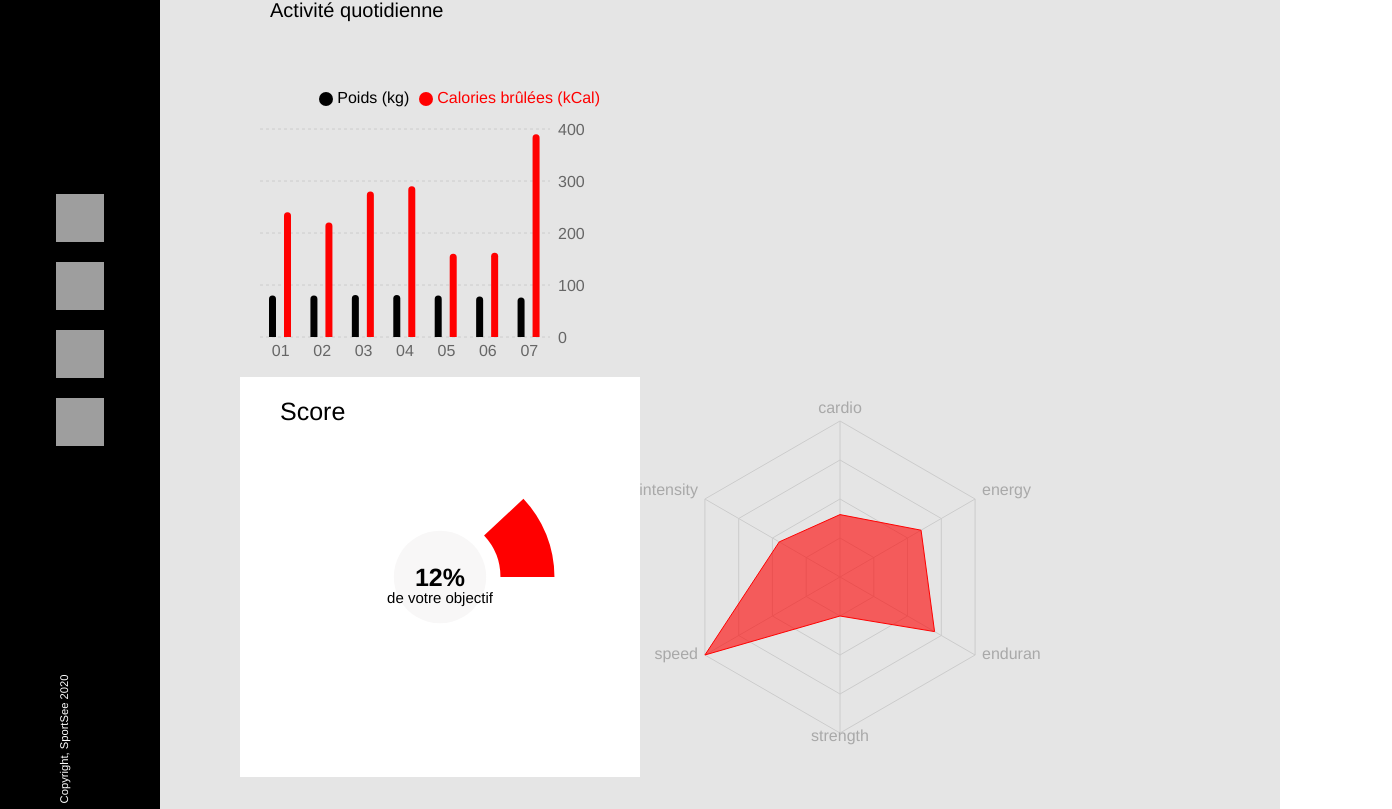
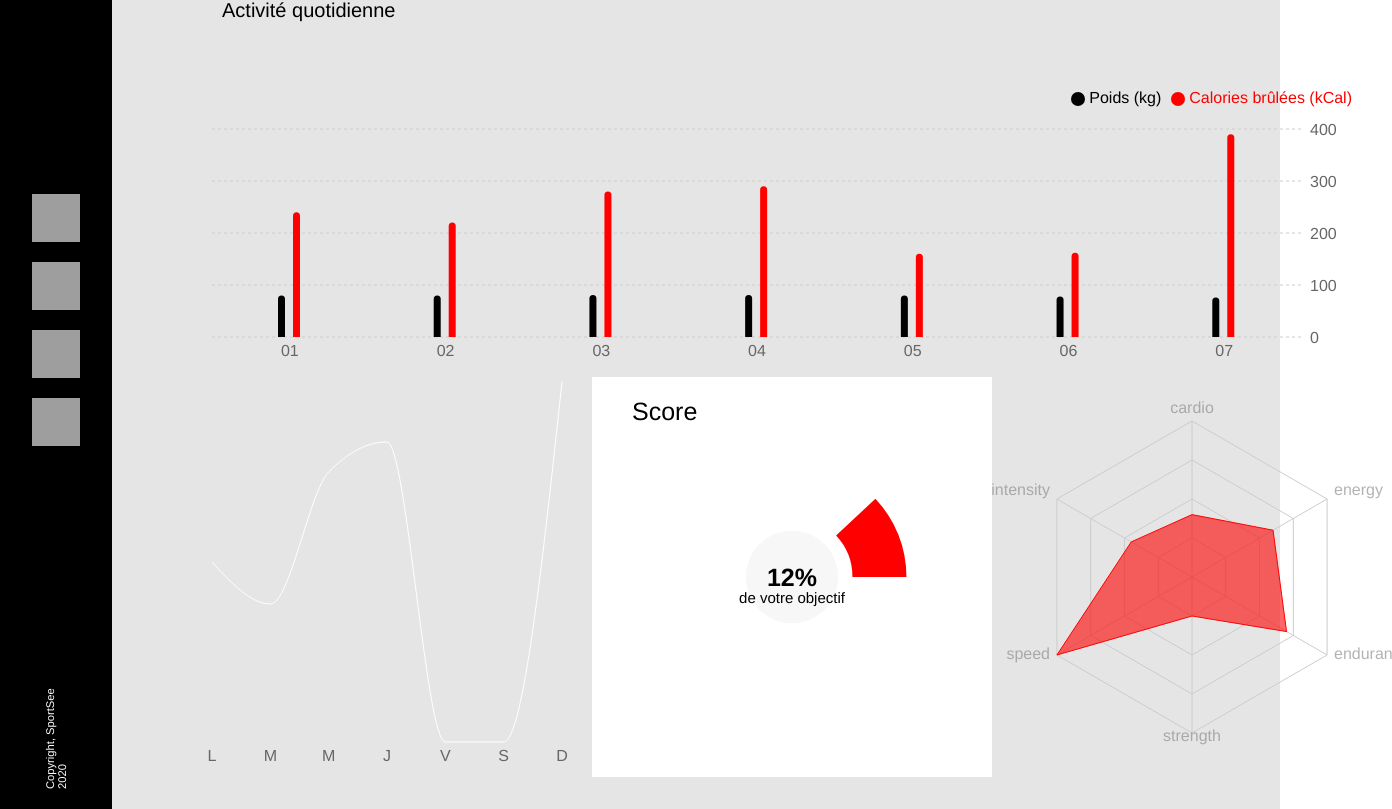
Before and after one commit to Lucasmomille/p12_sportsee, a React (Create React App) app: page / in a window 1280 px wide. Shown: the part 248-1057 px from the top of the page, 1392 px wide, since content can reach past the window. Built offline with nearby package versions, Linux system fonts and the light colour scheme; grey boxes are pictures that could not be loaded.

Commit message:
add: AverageSessionChart, begin energyCard

```diff
--- a/src/App.js
+++ b/src/App.js
@@ -5,10 +5,12 @@ import SideBar from './components/SideBar/SideBar'
 import ScoreChart from './components/RadialBarChart/ScoreChart'
 import ActivityChart from './components/BarChart/ActivityChart'
 import PerformanceChart from './components/RadarChart/PerformanceChart'
+import AverageSessionChart from './components/LineChart/AverageSessionChart'
 import { getMockData } from './helpers/getDatas'
 import { UserInfos } from './models/UserInfos'
 import { UserActivity } from './models/UserActivity'
 import { UserPerformance } from './models/UserPerfomance'
+import { UserAverageSession } from './models/UserAverageSession'
 
 
 function App() {
@@ -32,7 +34,10 @@ function App() {
 
 	const userPerformanceData = getMockData('Performance')
 	const userPerformance = new UserPerformance(userPerformanceData).getPerformance()
-	console.log('userActivitySession', userPerformance)
+
+	const userAverageSessionData = getMockData('AverageSession')
+	const userAverageSession = new UserAverageSession(userAverageSessionData).getAverageSessions()
+	console.log('UserAverageSession', userAverageSession)
 
   return (
 	<>
@@ -49,6 +54,7 @@ function App() {
 					<div className='charts'>
 						<ActivityChart sessions={userActivitySession}></ActivityChart>
 						<div className='charts__container'>
+						<AverageSessionChart data={userAverageSession}></AverageSessionChart>
 							<ScoreChart score={scoreChart} percentage={percentage}></ScoreChart>
 							<PerformanceChart performance={userPerformance}></PerformanceChart>
 						</div>
--- a/src/components/BarChart/ActivityChart.jsx
+++ b/src/components/BarChart/ActivityChart.jsx
@@ -2,6 +2,19 @@ import React from 'react'
 import PropTypes from 'prop-types'
 import { BarChart, Bar, XAxis, YAxis, CartesianGrid, Tooltip, Legend } from 'recharts'
 
+const CustomTooltip = ({ active, payload }) => {
+    console.log('payload', payload)
+    if (active && payload && payload.length) {
+      return (
+        <div className="custom-tooltip">
+          <p className="label">{`${payload[0].payload.kilogram} kg`}</p>
+          <p className="label">{`${payload[0].payload.calories} kCal`}</p>
+        </div>
+      );
+    }
+
+    return null;
+  };
 export default function ActivityChart(props) {
     return (
         <div>
@@ -15,7 +28,7 @@ export default function ActivityChart(props) {
                 }}
                 barSize={7}
                 barGap={8}
-                width={400}
+                width={1200}
                 height={400}
             >
                 <text
@@ -31,7 +44,7 @@ export default function ActivityChart(props) {
                 <CartesianGrid vertical={false} strokeDasharray="3 3" />
                 <XAxis axisLine={false} tickLine={false} dataKey="day" />
                 <YAxis axisLine={false} tickLine={false} orientation="right" />
-                <Tooltip separator="" />
+                <Tooltip content={<CustomTooltip/>} />
                 <Legend verticalAlign="top" align="right" height={40} />
                 <Bar
                     unit="kg"
--- /dev/null
+++ b/src/components/LineChart/AverageSessionChart.jsx
@@ -0,0 +1,65 @@
+import React from 'react';
+import PropTypes from 'prop-types'
+import { LineChart, Line, XAxis, CartesianGrid, Tooltip, Rectangle } from 'recharts';
+
+
+const CustomCursor = (props) => {
+    const { points, width, height } = props;
+    const { x, y } = points[0];
+    return (
+      <Rectangle
+        fill="#FF0000"
+        stroke="#FF0000"
+        fillOpacity={0.6}
+        x={x}
+        y={y}
+        width={width}
+        height={height}
+      />
+    );
+  };
+
+  const CustomTooltip = ({ active, payload }) => {
+    if (active && payload && payload.length) {
+      return (
+        <div className="custom-tooltip">
+          <p className="label">{`${payload[0].payload.sessionLength} min`}</p>
+        </div>
+      );
+    }
+
+    return null;
+  };
+export default function AverageSessionChart(props) {
+    return (
+        <div>
+            <LineChart
+                width={400}
+                height={400}
+                data={props.data}
+                margin={{
+                    top: 5,
+                    right: 30,
+                    left: 20,
+                    bottom: 5,
+            }}
+        >
+          <CartesianGrid strokeDasharray="3 3" vertical={false} horizontal={false} />
+          <XAxis dataKey="day" axisLine={false} tickLine={false}/>
+          <Tooltip cursor={<CustomCursor/>} content={<CustomTooltip />}/>
+          <Line type="monotone" unit="min" dot={false} dataKey='sessionLength' stroke="#FFFFFF" />
+        </LineChart>
+        </div>
+    )
+}
+
+AverageSessionChart.propTypes = {
+    data: PropTypes.array.isRequired,
+}
+
+AverageSessionChart.defaultProps =  [
+    {
+        day: 'L',
+        sessionLength: 30,
+    }
+]
--- /dev/null
+++ b/src/models/UserAverageSession.js
@@ -0,0 +1,41 @@
+
+/**
+ * @class
+ * @classdesc Class to get user's average session length
+ */
+ export class UserAverageSession {
+    /**
+     * Create a user activity data.
+     * @param { Number } data.id user id
+     * @param { Array.<Object> } data.sessions user performance's kind
+     */
+    constructor(data) {
+      this.id = data.id
+      this.userSessions= data.sessions
+    }
+
+    /**
+     * Get the user's session length for chart
+     * @return { Array.<{ day: String, sessionLength: Number }> }
+     */
+     getAverageSessions() {
+        const days = {
+          1: 'L',
+          2: 'M',
+          3: 'M',
+          4: 'J',
+          5: 'V',
+          6: 'S',
+          7: 'D',
+        }
+
+        const sessions = [...this.userSessions]
+
+        return sessions.map((i) => {
+          return {
+            ...i,
+            day: days[i.day],
+          }
+        })
+    }
+  }
--- a/src/models/UserInfos.js
+++ b/src/models/UserInfos.js
@@ -63,11 +63,11 @@ export class UserInfos {
   }
 
   /**
-   * Get all infos to generate nutrient cards.
-   * @return { Array.<{ name: String, src: String, alt: String, key: String, unit: String }> } Nutrients infos
+   * Get infos for energy cards.
+   * @return { Array.<{ name: String, src: String, alt: String, key: String, unit: String }> } energy infos
    */
-  getNutrientInfos() {
-    const nutrientInfos = [
+  getEnergyInfos() {
+    const energyInfos = [
       {
         name: 'calories',
         src: energy,
@@ -98,6 +98,6 @@ export class UserInfos {
       },
     ]
 
-    return nutrientInfos
+    return energyInfos
   }
 }
```
Also changed, not shown: src/components/EnergyCard/EnergyCard.jsx (added, +12 -0 lines), src/components/EnergyCard/energycard.scss (added), src/data/mockData.js (indentation only).
